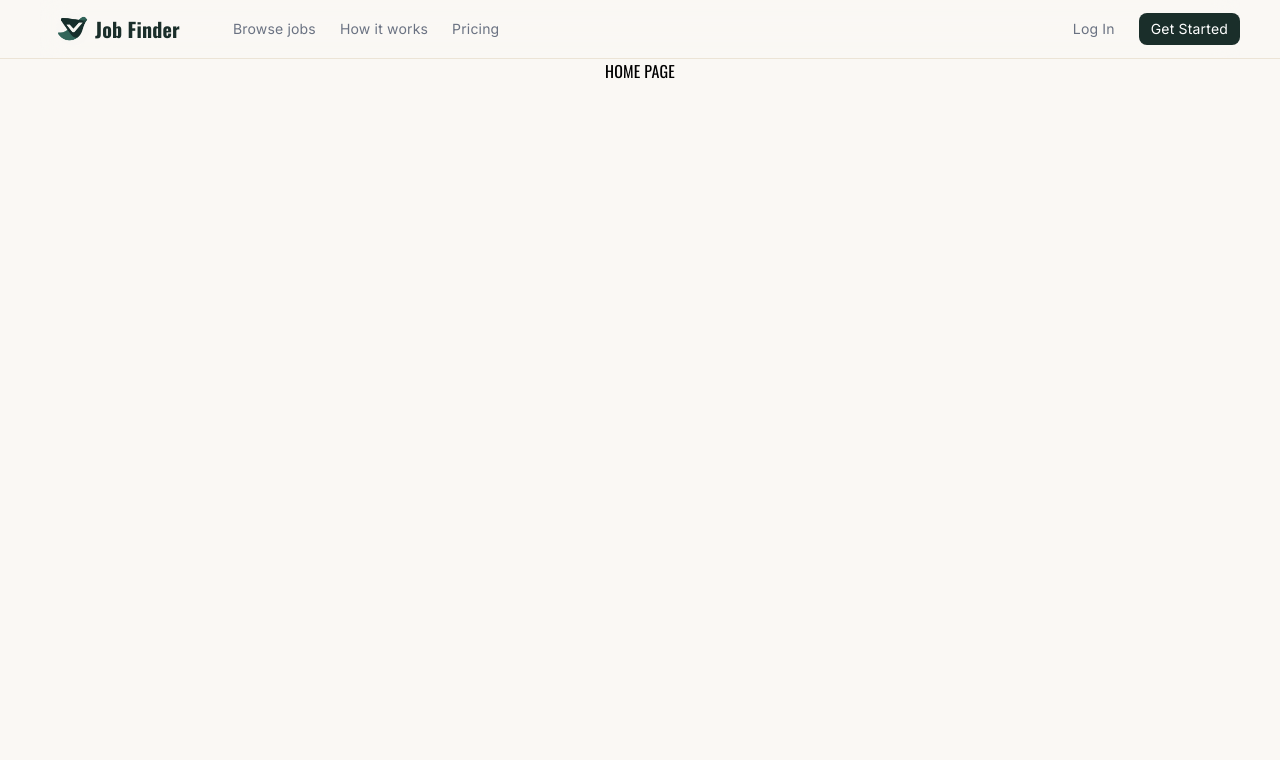
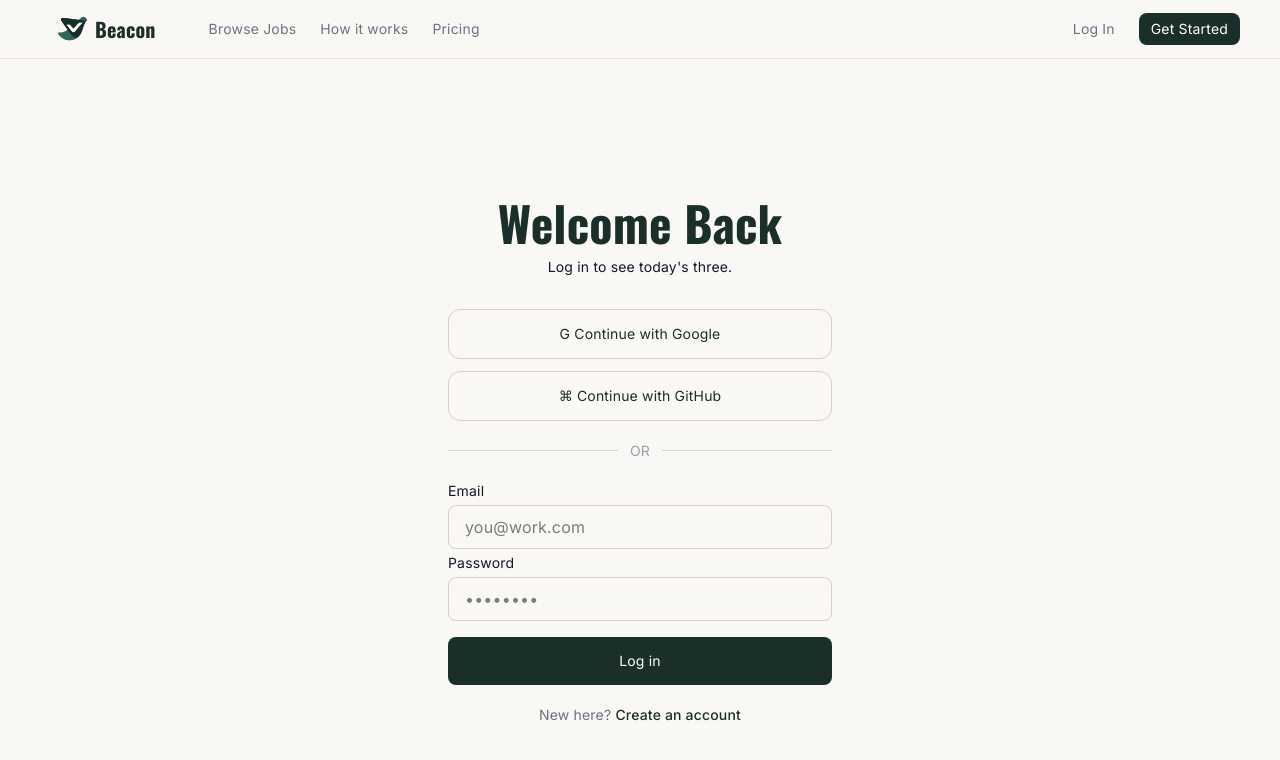
Before and after one commit to buseozsahin/job-finder, a React (Vite) app: page /login in a window 1280 px wide. Shown: the top 760 px of the page. Built offline with nearby package versions, Linux system fonts and the light colour scheme.

Commit message:
Add React Router for navigation

```diff
--- a/package.json
+++ b/package.json
@@ -13,7 +13,7 @@
     "@tailwindcss/vite": "^4.2.4",
     "react": "^19.2.5",
     "react-dom": "^19.2.5",
-    "react-router-dom": "^7.16.0"
+    "react-router-dom": "^7.17.0"
   },
   "devDependencies": {
     "@eslint/js": "^10.0.1",
--- a/src/App.jsx
+++ b/src/App.jsx
@@ -1,4 +1,5 @@
 import { useState } from "react"
+import { Routes, Route } from "react-router-dom"
 import Navbar from "./components/Navbar"
 import HomePage from "./pages/HomePage";
 import LoginPage from "./pages/LoginPage";
@@ -10,31 +11,29 @@ import Today from "./pages/Today";
 import Browse from "./pages/Browse";
 import Saved from "./pages/Saved";
 import History from "./pages/History";
-import Prefereces from "./pages/Preferences";
+import Preferences from "./pages/Preferences";
 
 function App() {
-  const[screen, setScreen] = useState("home");
-  const[isLoggedIn, setIsLoggedIn] = useState(false);
+  const [isLoggedIn, setIsLoggedIn] = useState(false);
   return (
     <div className="flex flex-col w-full items-center">
-      <Navbar onScreenChange={(value) => setScreen(value)} isLoggedIn={isLoggedIn}/>
-
+      <Navbar isLoggedIn={isLoggedIn} setIsLoggedIn={setIsLoggedIn}/>
       <div className="w-[1200px] h-[900px]">
-        {screen === "home" && <HomePage/>}
-        {screen === "login" && <LoginPage onScreenChange={setScreen} setIsLoggedIn={setIsLoggedIn}/>}
-        {screen === "getStarted" && <GetStartedPage/>}
-        {screen === "browseJobs" && <BrowseJobs/>}
-        {screen === "howItWorks" && <HowItWorks/>}
-        {screen === "pricing" && <Pricing/>}
-        {screen === "today" && <Today/>}
-        {screen === "browse" && <Browse/>}
-        {screen === "saved" && <Saved/>}
-        {screen === "history" && <History/>}
-        {screen === "preferences" && <Prefereces/>}
+        <Routes>
+          <Route path="/" element={<HomePage/>}/>
+          <Route path="/login" element={<LoginPage setIsLoggedIn={setIsLoggedIn}/>}/>
+          <Route path="/getStarted" element={<GetStartedPage/>}/>
+          <Route path="/browseJobs" element={<BrowseJobs/>}/>
+          <Route path="/howItWorks" element={<HowItWorks/>}/>
+          <Route path="/pricing" element={<Pricing/>}/>
+          <Route path="/today" element={<Today/>}/>
+          <Route path="/browse" element={<Browse/>}/>
+          <Route path="/saved" element={<Saved/>}/>
+          <Route path="/history" element={<History/>}/>
+          <Route path="/preferences" element={<Preferences/>}/>
+        </Routes>
       </div>
     </div>
-
   )
 }
-
 export default App
--- a/src/components/Button.jsx
+++ b/src/components/Button.jsx
@@ -5,7 +5,6 @@ function NavButton({
   textColor="#ffffff",
   className="",
   onClick,
-  isActive,
 
 }) {
   return (
--- a/src/components/LogoWithName.jsx
+++ b/src/components/LogoWithName.jsx
@@ -8,7 +8,7 @@ function LogoWithName ({onClick}) {
       src={logo}
       alt="logo" />
 
-      <h1 className="p-[5px] font-bold text-xl text-[#1a2e2a]">Job Finder</h1>
+      <h1 className="p-[5px] font-bold text-xl text-[#1a2e2a]">Beacon</h1>
 
     </div>
   )
--- a/src/components/Navbar.jsx
+++ b/src/components/Navbar.jsx
@@ -1,86 +1,50 @@
 import LogoWithName from "./LogoWithName";
 import NavItem from "./NavItem";
 import Button from "./Button";
-import { useState } from "react";
+import { useNavigate, useLocation } from "react-router-dom";
 
-
-function Navbar({onScreenChange, isLoggedIn}) {
-  const [active, setActive] = useState(null);
-
-  const handleNav = (screen) => {
-    setActive(screen);
-    onScreenChange(screen);
-  };
+function Navbar({ isLoggedIn, setIsLoggedIn }) {
+  const navigate = useNavigate();
+  const location = useLocation();
 
   return (
-
     <header className="sticky top-0 z-50 flex w-full justify-center h-[58.5px] border-b border-b-[#ece4d6]">
       <div className="w-[1200px] bg-[#faf8f4]/40 backdrop-blur-md flex h-full items-center">
-
         <div className="flex-1 flex h-full items-center gap-12 ml-4">
-          <LogoWithName
-            onClick={() => onScreenChange("home")}
-            />
+          <LogoWithName onClick={() => navigate("/")}/>
           <div className="flex items-center gap-6">
-
             {isLoggedIn ? (
-               <>
-                <NavItem
-                  label="Today"
-                  isActive={active === "today"}
-                  onClick={() => handleNav("today")}/>
-                <NavItem
-                  label="Browse"
-                  isActive={active === "browse"}
-                  onClick={() => handleNav("browse")}/>
-                <NavItem
-                  label="Saved"
-                  isActive={active === "saved"}
-                  onClick={() => handleNav("saved")}/>
-                <NavItem
-                  label="History"
-                  isActive={active === "history"}
-                  onClick={() => handleNav("history")}/>
-                <NavItem
-                  label="Preferences"
-                  isActive={active === "preferences"}
-                  onClick={() => handleNav("preferences")}/>
+              <>
+                <NavItem label="Today" isActive={location.pathname === "/today"} onClick={() => navigate("/today")}/>
+                <NavItem label="Browse" isActive={location.pathname === "/browse"} onClick={() => navigate("/browse")}/>
+                <NavItem label="Saved" isActive={location.pathname === "/saved"} onClick={() => navigate("/saved")}/>
+                <NavItem label="History" isActive={location.pathname === "/history"} onClick={() => navigate("/history")}/>
+                <NavItem label="Preferences" isActive={location.pathname === "/preferences"} onClick={() => navigate("/preferences")}/>
               </>
-
-            ): (
+            ) : (
               <>
-                <NavItem
-                label="Browse jobs"
-                isActive={active === "browseJobs"}
-                onClick={() => handleNav("browseJobs")}/>
-              <NavItem
-                label="How it works"
-                isActive={active === "howItWorks"}
-                onClick={() => handleNav("howItWorks")}/>
-              <NavItem
-                label="Pricing"
-                isActive={active === "pricing"}
-                onClick={() => handleNav("pricing")}/>
+                <NavItem label="Browse Jobs" isActive={location.pathname === "/browseJobs"} onClick={() => navigate("/browseJobs")}/>
+                <NavItem label="How it works" isActive={location.pathname === "/howItWorks"} onClick={() => navigate("/howItWorks")}/>
+                <NavItem label="Pricing" isActive={location.pathname === "/pricing"} onClick={() => navigate("/pricing")}/>
               </>
             )}
-
           </div>
         </div>
-
-
-        <div className="flex-1 justify-end flex items-center gap-3 ">
-          <Button
-            label="Log In"
-            onClick={() => handleNav("login")}/>
-          <Button
-            label="Get Started"
-            onClick={() => handleNav("getStarted")}
-            variant="filled"/>
+        <div className="flex-1 justify-end flex items-center gap-3">
+          {isLoggedIn ? (
+            <Button label="Log Out" onClick={() => {
+              setIsLoggedIn(false);
+              navigate("/");
+            }}/>
+          ) : (
+            <>
+              <Button label="Log In" onClick={() => navigate("/login")}/>
+              <Button label="Get Started" onClick={() => navigate("/getStarted")} variant="filled"/>
+            </>
+          )}
         </div>
       </div>
-
     </header>
   )
 }
-
 export default Navbar;
--- a/src/pages/LoginPage.jsx
+++ b/src/pages/LoginPage.jsx
@@ -1,118 +1,109 @@
 import { useState } from "react";
+import { useNavigate } from "react-router-dom";
 import Button from "../components/Button";
-import GetStartedPage from "./GetStartedPage";
-function LoginPage({onScreenChange, setIsLoggedIn}){
+
+function LoginPage({ setIsLoggedIn }) {
+  const navigate = useNavigate();
   const [email, setEmail] = useState("");
   const [password, setPassword] = useState("");
-  const [errors, setErrors] =useState({});
+  const [errors, setErrors] = useState({});
 
   function validate() {
     const newErrors = {};
-    if(!email.trim()) {
+    if (!email.trim()) {
       newErrors.email = "Email is required.";
     } else if (!/^[^\s@]+@[^\s@]+\.[^\s@]+$/.test(email)) {
       newErrors.email = "Please enter a valid email.";
     }
-    if(!password.trim()) {
+    if (!password.trim()) {
       newErrors.password = "Password is required.";
     } else if (password.length < 6) {
-      newErrors.password = "Password must be at least 6 characters."
+      newErrors.password = "Password must be at least 6 characters.";
     }
     return newErrors;
   }
 
   function handleLogin() {
     const newErrors = validate();
-    if(Object.keys(newErrors).length > 0) {
+    if (Object.keys(newErrors).length > 0) {
       setErrors(newErrors);
       return;
     }
     setErrors({});
     setIsLoggedIn(true);
-    //Change later to login page 2
-    onScreenChange("home");
+    navigate("/today");
   }
 
-  return(
+  return (
     <div className="min-h-screen flex flex-col items-center justify-center">
-
       <div className="w-full max-w-sm text-center mb-8">
-        <h1 className="text-[48px] text-[#1a2e2a] font-bold text leading-tight">
+        <h1 className="text-[48px] text-[#1a2e2a] font-bold leading-tight">
           Welcome Back
         </h1>
         <p className="text-gray-900 text-sm mt-1">
           Log in to see today's three.
         </p>
       </div>
-
       <div className="w-full max-w-sm flex flex-col gap-3">
         <Button
           className="w-full py-[14px] border border-[#d6d0c0] rounded-xl"
           variant="filled"
-          label= "G Continue with Google"
+          label="G Continue with Google"
           color="#faf8f4"
           textColor="#1a2e2a"
         />
         <Button
           className="w-full py-[14px] border border-[#d6d0c0] rounded-xl"
           variant="filled"
-          label= "⌘ Continue with GitHub"
+          label="⌘ Continue with GitHub"
           color="#faf8f4"
           textColor="#1a2e2a"
         />
-
         <div className="flex items-center my-2">
           <div className="flex-1 h-px bg-gray-300"></div>
           <span className="px-3 text-gray-400 text-sm">OR</span>
           <div className="flex-1 h-px bg-gray-300"></div>
         </div>
-
         <div className="flex flex-col gap-1">
           <label className="text-sm text-gray-900 text-left">Email</label>
           <input
-          className= {`w-full py-[11px] px-4 border border-[#d6d0c0] rounded-lg outline-none ${errors.email ? "border-red-400" : "border-[#d6d0c0]"}`}
+            className={`w-full py-[11px] px-4 border rounded-lg outline-none ${errors.email ? "border-red-400" : "border-[#d6d0c0]"}`}
             type="email"
             placeholder="you@work.com"
-          value = {email}
+            value={email}
             onChange={(e) => setEmail(e.target.value)}
           />
           {errors.email && (
             <p className="text-red-500 text-xs mt-1">{errors.email}</p>
           )}
-
           <label className="text-sm text-gray-900 text-left">Password</label>
           <input
-          className={`w-full py-[11px] px-4 border border-[#d6d0c0] rounded-lg outline-none ${errors.password ? "border-red-400" : "border-[#d6d0c0]"}`}
+            className={`w-full py-[11px] px-4 border rounded-lg outline-none ${errors.password ? "border-red-400" : "border-[#d6d0c0]"}`}
             type="password"
             placeholder="••••••••"
-          value = {password}
+            value={password}
             onChange={(e) => setPassword(e.target.value)}
           />
           {errors.password && (
             <p className="text-red-500 text-xs mt-1">{errors.password}</p>
           )}
-
         </div>
-
         <Button
-          className="w-full py-[14px] px-4 rounded-lx mt-1"
+          className="w-full py-[14px] px-4 rounded-lg mt-1"
           variant="filled"
           label="Log in"
-          onClick = {handleLogin}
+          onClick={handleLogin}
         />
-
         <p className="text-sm text-gray-500 text-center mt-2">
           New here?{" "}
           <span
             className="text-[#1a2e2a] font-medium cursor-pointer"
-            onClick={() => onScreenChange("getStarted")}
+            onClick={() => navigate("/getStarted")}
           >
             Create an account
           </span>
         </p>
-
       </div>
-
     </div>
   );
 }
```
Also changed, not shown: 1 other file (tests, documents, lock files or other folders). Lines whose indentation alone changed are shown as unchanged.
